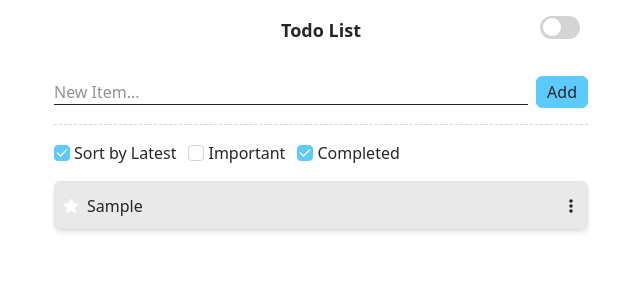
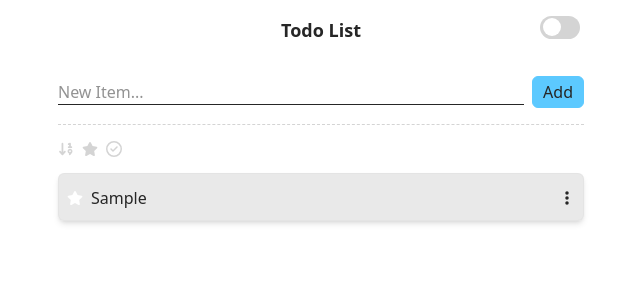
Before and after one commit to jh1950/react-todolist, a React (Vite) app: page / in a window 1280 px wide. Both pictures are taken after typing "Sample" into the empty fields and a click on the button "Add". Shown: the top 300 px of the page, without its empty margins (319-959 px from the left). Built offline with nearby package versions, Linux system fonts and the light colour scheme.

Commit message:
Checkbox to IconButton, default sort, more

```diff
--- a/index.html
+++ b/index.html
@@ -4,6 +4,7 @@
 		<meta charset="UTF-8"/>
 		<meta name="viewport" content="width=device-width, initial-scale=1, minimum-scale=1, maximum-scale=10, user-scalable=yes, shrink-to-fit=no"/>
 		<meta http-equiv="X-UA-Compatible" content="IE=edge"/>
+		<meta name="description" content="My Todo List App">
 		<title>Todo List</title>
 	</head>
 	<body>
--- a/src/App.tsx
+++ b/src/App.tsx
@@ -1,7 +1,9 @@
 import { useState } from "react";
+import { FaArrowDown19, FaStar, FaRegCircleCheck } from "react-icons/fa6";
 
 import { useDarkmode, useTodoList } from "./hooks";
-import { Header, Section, Form, CheckBox, ToggleButton, TodoBox } from "./components";
+import { updateLocalStorageState as updateState } from "./common";
+import { Header, Section, Form, IconButton, ToggleButton, TodoBox } from "./components";
 
 
 
@@ -9,42 +11,30 @@ const getItem = (key: string) => {
 	return localStorage.getItem(key);
 };
 
-const updateState = (setState: (value: React.SetStateAction<boolean>) => void, key: string, val?: boolean) => {
-	setState(p => {
-		const v = val !== undefined ? val : !p;
-		localStorage[key] = v;
-		return v;
-	});
-};
-
 export default function App() {
 	const [darkmode, updateDarkmode] = useDarkmode();
 	const [todoList, addTodoList, updateTodoList, removeTodoList] = useTodoList();
 
-	const [latest, setLatest] = useState(getItem("latest") !== "false");
+	const [reverse, setReverse] = useState(getItem("reverse") === "true");
 	const [important, setImportant] = useState(getItem("important") === "true");
-	const [completed, setCompleted] = useState(getItem("completed") !== "false");
+	const [completed, setCompleted] = useState(getItem("completed") === "true");
 
-	const items = (latest ? [...todoList].reverse() : todoList)
+	const items = (reverse ? [...todoList].reverse() : todoList)
 	.filter(x => important ? x.important : x)
 	.filter(x => completed ? x : x.completed !== true)
 
 	const submit = (e: React.FormEvent<HTMLFormElement>) => {
 		e.preventDefault();
+		const form = e.currentTarget;
 
-		const val = e.currentTarget.input.value.trim() as string;
+		const val = form.input.value.trim() as string;
 		if (!val) return;
 		addTodoList({label: val});
 
-		e.currentTarget.reset();
+		form.reset();
 	};
 
-	const remove = (id: number) => {
-		removeTodoList(id);
-	};
-
-	return (
-		<>
+	return (<>
 		<Header>
 			Todo List
 			<ToggleButton className="absolute right-4" aria-label="Dark Mode: On/Off" active={darkmode} onClick={() => updateDarkmode()}/>
@@ -55,15 +45,35 @@ export default function App() {
 		</Section>
 
 		{todoList.length !== 0 && <Section>
-				<div className="border-t-1 border-dashed border-(--bd-color) py-4 flex gap-x-3 gap-y-2 flex-wrap">
-					<CheckBox label="Sort by Latest" active={latest} onChange={() => updateState(setLatest, "latest")}/>
-					<CheckBox label="Important" active={important} onChange={() => updateState(setImportant, "important")}/>
-					<CheckBox label="Completed" active={completed} onChange={() => updateState(setCompleted, "completed")}/>
+			<div className="border-t-1 border-dashed border-(--bd-color) py-4 flex gap-2 flex-wrap">
+				<IconButton
+					active={reverse}
+					onClick={() => updateState(setReverse, "reverse")}
+					title="Sort by Oldest"
+					aria-label="Sort by Oldest"
+					aria-pressed={reverse}
+					children={<FaArrowDown19/>}
+				/>
+				<IconButton
+					active={important}
+					onClick={() => updateState(setImportant, "important")}
+					title="Show Only Important"
+					aria-label="Show Only Important"
+					aria-pressed={important}
+					children={<FaStar/>}
+				/>
+				<IconButton
+					active={completed}
+					onClick={() => updateState(setCompleted, "completed")}
+					title="Show all Completed"
+					aria-label="Show all Completed"
+					aria-pressed={completed}
+					children={<FaRegCircleCheck/>}
+				/>
 			</div>
 			<div className="flex flex-col gap-4">
-					{items.map(x => <TodoBox key={x.id} update={updateTodoList} remove={remove} {...x}/>)}
+				{items.map(x => <TodoBox key={x.id} update={updateTodoList} remove={removeTodoList} {...x}/>)}
 			</div>
 		</Section>}
-		</>
-	);
+	</>);
 };
--- a/src/common/index.tsx
+++ b/src/common/index.tsx
@@ -1 +1,2 @@
 export { default as timeToString } from "./timeToString";
+export { default as updateLocalStorageState } from "./updateLocalStorageState";
--- /dev/null
+++ b/src/common/updateLocalStorageState.tsx
@@ -0,0 +1,7 @@
+export default function updateLocalStorageState(setState: (value: React.SetStateAction<boolean>) => void, key: string, val?: boolean) {
+	setState(p => {
+		const v = val !== undefined ? val : !p;
+		localStorage[key] = v;
+		return v;
+	});
+};
--- a/src/components/TodoBox/IconButton.tsx
+++ b/src/components/IconButton.tsx
@@ -1,9 +1,9 @@
-import { Button, ButtonProps } from "..";
+import { Button, ButtonProps } from ".";
 
 
 
 export default function IconButton({
-	color="var(--text-color)",
+	color="var(--bd-color)",
 	active=false,
 	className="",
 	style={},
--- a/src/components/Section.tsx
+++ b/src/components/Section.tsx
@@ -13,7 +13,7 @@ export default function Section({
 
 	return (
 		<Elem
-			className={`${className} relative my-4 mx-auto max-w-[550px] px-2`.trim()}
+			className={`${className} relative my-4 mx-auto max-w-[550px] px-3`.trim()}
 			{...props}
 		/>
 	);
--- a/src/components/TodoBox/index.tsx
+++ b/src/components/TodoBox/index.tsx
@@ -4,10 +4,9 @@ import { FaStar, FaRegCircleCheck, FaEllipsisVertical } from "react-icons/fa6";
 import { TodoType, FullTodoType } from "../../hooks";
 
 import { timeToString } from "../../common";
-import { Form, Button } from "..";
+import { Form, Button, IconButton } from "..";
 import Completed from "./Completed";
 import Menu from "./Menu";
-import IconButton from "./IconButton";
 
 
 
@@ -89,8 +88,6 @@ export default function TodoBox({
 		};
 	}, []);
 
-	const Label = boxOpen ? "span" : Button;
-
 	return (
 		<article
 			className="relative"
@@ -109,7 +106,7 @@ export default function TodoBox({
 					h-(--box-height)
 					border-1
 					transition-[height,box-shadow,border-color]
-					${important ? "border-theme-primary" : "border-(--bd-color)/25"}
+					${important ? "border-theme-primary/75" : "border-(--bd-color)/25"}
 				`.replace(/\s+/g, " ").trim()}
 			>
 				<Completed
@@ -146,10 +143,9 @@ export default function TodoBox({
 					children={<FaStar/>}
 				/>
 				<IconButton
-					color="var(--bd-color)"
 					active={completed}
 					className={`
-						absolute top-[calc((var(--box-min-height)-1em)/2)] left-7
+						absolute top-[calc((var(--box-min-height)-1em)/2)] left-8
 						transition-[opacity] ${boxOpen ? "opacity-100" : "opacity-0"}
 					`.replace(/\s+/g, " ").trim()}
 					onClick={() => update({id, completed: !completed})}
@@ -161,6 +157,7 @@ export default function TodoBox({
 				/>
 				<IconButton
 					ref={btnRef}
+					color="var(--text-color)"
 					className={`
 						absolute right-2
 						top-[calc((var(--box-min-height)-1em)/2)]
@@ -187,18 +184,16 @@ export default function TodoBox({
 				>
 					{
 						!editmode
-						? <Label
-							role="none"
+						? <span
 							className={`
 								w-full
 								text-left text-(--text-color)
 								block overflow-hidden overflow-ellipsis
 								transition-[padding-right]
-								${boxOpen ? "pr-0" : "pr-[16px]"}
+								${boxOpen ? "pr-0" : "pr-[16px] cursor-pointer"}
 							`.replace(/\s+/g, " ").trim()}
 							onClick={boxOpen ? undefined : () => setBoxOpen(p => !p)}
 							children={label}
-							tabIndex={-1}
 						/>
 						: <Form
 							ref={formRef}
--- a/src/components/index.tsx
+++ b/src/components/index.tsx
@@ -4,6 +4,7 @@ export { default as Form } from "./Form";
 export { default as Input } from "./Input";
 export { default as CheckBox } from "./CheckBox";
 export { default as Button } from "./Button";
+export { default as IconButton } from "./IconButton";
 export { default as ToggleButton } from "./ToggleButton";
 export { default as TodoBox } from "./TodoBox";
 
--- a/src/hooks/useDarkmode.tsx
+++ b/src/hooks/useDarkmode.tsx
@@ -1,25 +1,20 @@
-import { useState } from "react";
+import { useState, useEffect } from "react";
+
+import { updateLocalStorageState as updateState } from "../common";
 
 
-
-const setHTMLAttr = (darkmode: boolean) => {
-	document.documentElement.setAttribute("mode", darkmode ? "dark" : "light");
-};
 
 export default function useDarkmode() {
 	const init = localStorage.getItem("darkmode") || window.matchMedia && window.matchMedia("(prefers-color-scheme: dark)").matches;
 	const [darkmode, setDarkmode] = useState(typeof init === "boolean" ? init : init === "true");
 
+	useEffect(() => {
+		document.documentElement.setAttribute("mode", darkmode ? "dark" : "light");
+	}, [darkmode]);
+
 	const updateDarkmode = (darkmode?: boolean) => {
-		setDarkmode(p => {
-			const tmp = darkmode !== undefined ? darkmode : !p;
-			localStorage["darkmode"] = tmp;
-			setHTMLAttr(tmp);
-			return tmp;
-		});
+		updateState(setDarkmode, "darkmode", darkmode);
 	};
-
-	setHTMLAttr(darkmode);
 
 	return [darkmode, updateDarkmode] as [typeof darkmode, typeof updateDarkmode];
 };
--- a/src/hooks/useTodoList.tsx
+++ b/src/hooks/useTodoList.tsx
@@ -56,5 +56,5 @@ export default function useTodoList() {
 		setTodoList(prev => prev.filter(x => x.id !== id));
 	};
 
-	return [todoList, addTodoList, updateTodoList, removeTodoList] as [typeof todoList, typeof addTodoList, typeof updateTodoList, typeof removeTodoList];
+	return [[...todoList].reverse(), addTodoList, updateTodoList, removeTodoList] as [typeof todoList, typeof addTodoList, typeof updateTodoList, typeof removeTodoList];
 };
```
Lines whose indentation alone changed are shown as unchanged.
